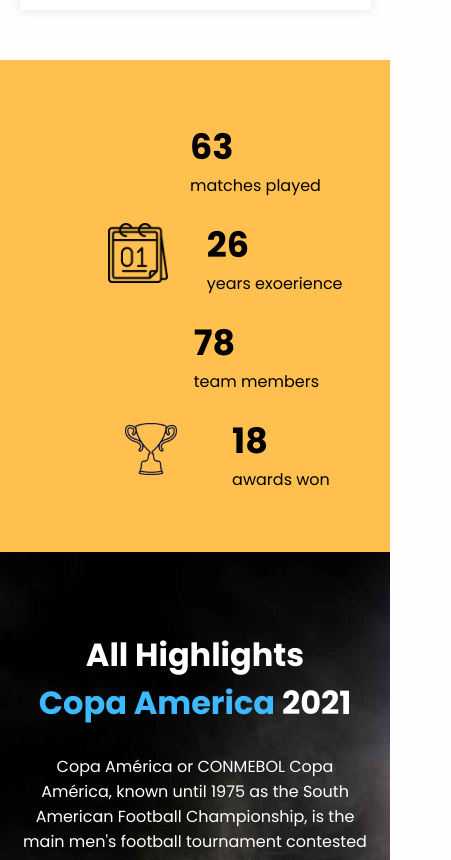
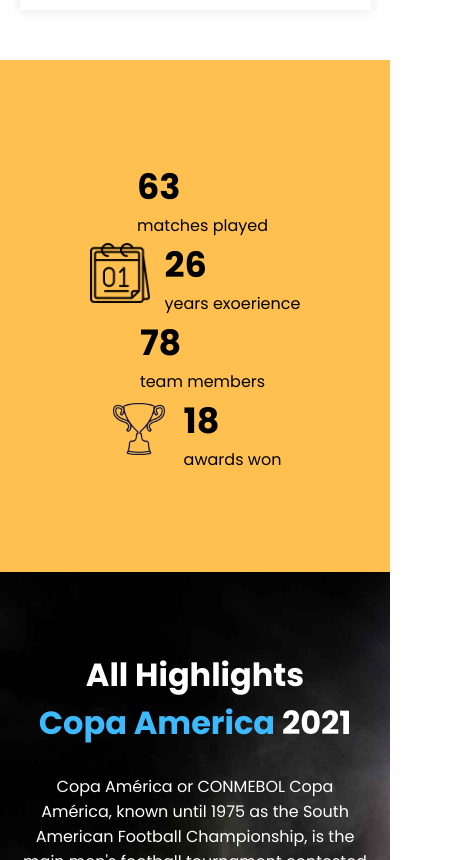
Before and after one commit to solaiman5683/football-responsive, a plain HTML site: page index.html in a window 390 px wide. Shown: the part 7734-8594 px from the top of the page, 451 px wide, since content can reach past the window. Drawn offline with Linux system fonts and the light colour scheme.

Commit message:
Project Completed

```diff
--- a/responsive.css
+++ b/responsive.css
@@ -42,13 +42,11 @@
     .items {
         flex-wrap: wrap;
         justify-content: space-between;
-        padding: 50px;
     }
 
     .item {
-        width: 80%;
-        justify-content: space-evenly;
-        margin: 10px auto;
+        width: 100%;
+        justify-content: center;
     }
 
     .item .icons img {
```
Also changed, not shown: index.html (+3 -3 lines).
